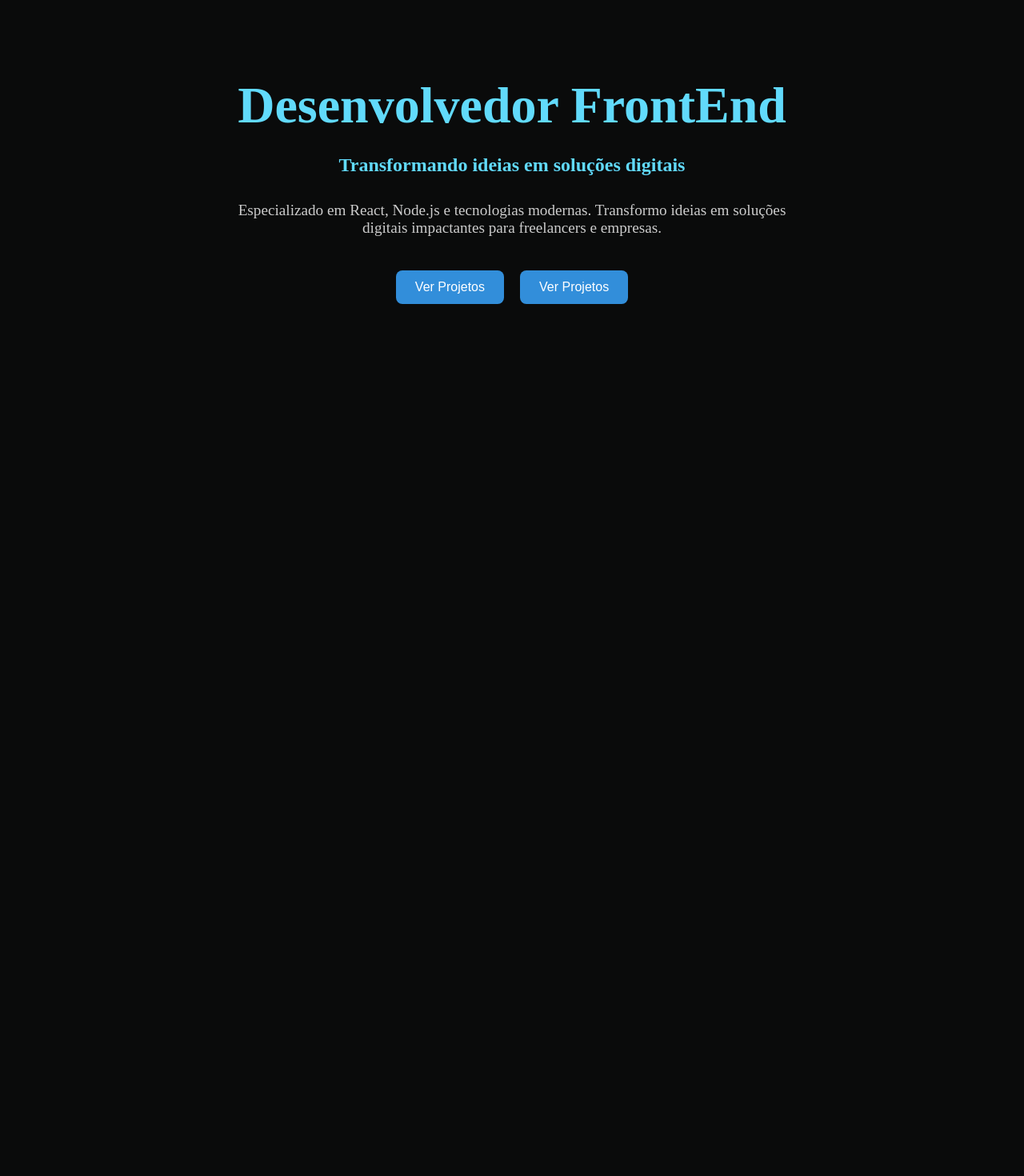
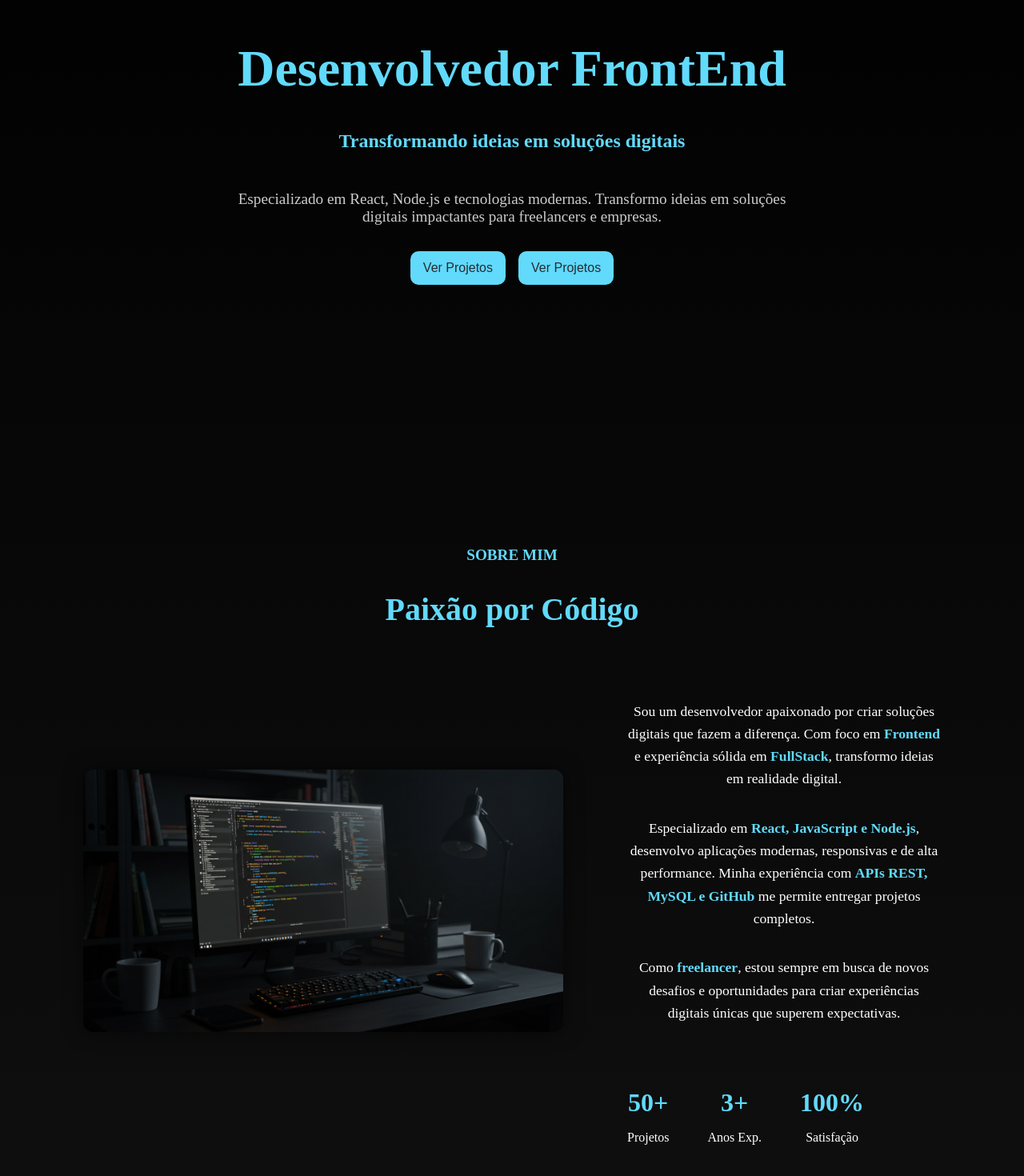
Before and after one commit to andrewklayverr/portfolio-dev, a React (Vite) app in the folder my-app/: page / in a window 1280 px wide. Shown: the part 224-1694 px from the top of the page at 80% size. Before the commit the page ends 880 px from the top, so only its background shows below. Built offline with nearby package versions, Linux system fonts and the light colour scheme.

Commit message:
sobremim + apresentação

```diff
--- a/my-app/src/App.css
+++ b/my-app/src/App.css
@@ -5,6 +5,7 @@
   text-align: center;
 }
 
+
 body {
- background-color: #0A0B0B;
+  background: linear-gradient(to bottom, #000, #111); /* só um exemplo */
 }
--- a/my-app/src/components/landingpage.jsx
+++ b/my-app/src/components/landingpage.jsx
@@ -2,6 +2,7 @@ import React from "react";
 import MenuBar from './sections/menu-bar';
 import './landingpage.css';
 import SobreMim from "./sections/sobremim";
+import Apresentação from "./sections/apresentação";
 
 const LandingPage = () => {
     return (
@@ -10,6 +11,7 @@ const LandingPage = () => {
             <section className="landing-page">
             <MenuBar />
             <SobreMim />
+            <Apresentação />
 
         </section>
     );
--- /dev/null
+++ b/my-app/src/components/sections/Styles/apresentação.css
@@ -0,0 +1,88 @@
+.apresentação-container {
+  padding: 8rem 2rem;
+  margin-top: 10rem;
+}
+
+.apresentação-content {
+  display: flex;
+  align-items: center;
+  justify-content: center;
+  gap: 3rem;
+  max-width: 1200px;
+  margin: 0 auto;
+
+}
+
+.apresentação-image img {
+  width: 600px;
+  border-radius: 12px;
+  box-shadow: 0px 0px 25px rgba(0, 0, 0, 0.5);
+}
+
+
+.apresentação-info {
+  display: flex;
+  flex-direction: column;
+  justify-content: center;
+  align-items: flex-start; /* alinha texto e stats à esquerda */
+  padding-left: 2rem;
+  margin-top: 3rem;
+}
+
+.apresentação-title {
+  color: #61dafb;
+  font-size: 1.2rem;
+  margin-bottom: 0.5rem;
+}
+
+.apresentação-subtitle {
+  color: #61dafb;
+  font-size: 2.5rem;
+  margin-bottom: 1.5rem;
+}
+
+.apresentação-text {
+  color: #ffffff;
+  font-size: 1.1rem;
+  margin-bottom: 1rem;
+  line-height: 1.6;
+}
+
+.highlight {
+  color: #61dafb;
+  font-weight: bold;
+}
+
+.apresentação-stats {
+  display: flex;
+  gap: 3rem; /* espaço entre os blocos */
+  margin-top: 2rem;
+}
+
+.apresentação-stats div {
+  text-align: center;
+}
+
+.apresentação-stats h3 {
+  color: #61dafb;
+  font-size: 2rem;
+  margin-bottom: 0.5rem;
+}
+
+.apresentação-stats p {
+  color: #ffffff;
+  font-size: 1rem;
+}
+
+@media (max-width: 900px) {
+  .apresentação-content {
+    flex-direction: column;
+    text-align: center;
+  }
+
+  .apresentação-image img {
+    width: 300px;
+  }
+
+
+}
--- a/my-app/src/components/sections/Styles/sobremim.css
+++ b/my-app/src/components/sections/Styles/sobremim.css
@@ -1,15 +1,55 @@
-.btn {
-  background-color: #328eda; /* Azul personalizado */
-  color: #fff;
-  padding: 0.75rem 1.5rem;
-  border: none;
-  border-radius: 0.5rem;
-  cursor: pointer;
-  font-size: 1rem;
-  flex-direction: row;
-  margin: 10px;
+section {
+  padding: 10rem 2rem;
 }
 
+
 .sobremim-container {
-  margin-top: 5rem;
+  height: 50vh;
+  display: flex;
+  flex-direction: column;
+  justify-content: center;
+  align-items: center;
+  text-align: center;
+  padding: 0;
 }
+
+
+.btn-group {
+  display: flex;
+  margin-top: 2rem;
+}
+
+.sobremim-container .btn {
+  background-color: #61dafb;
+  color: #282c34;
+  border: none;
+  padding: 0.75rem 1rem;
+  font-size: 1rem;
+  border-radius: 10px;
+  cursor: pointer;
+  transition: transform 0.2s ease;
+  margin: 0 0.5rem;
+}
+
+.sobremim-container .btn:hover {
+  transform: scale(1.05);
+}
+
+.sobremim-title {
+  color: #61dafb;
+  font-size: 4rem;
+  margin-bottom: 1rem;
+}
+
+.sobremim-subtitle {
+  color: #61dafb;
+  font-size: 1.5rem;
+  margin-bottom: 1rem;
+}
+
+.sobremim-description {
+  color: #ccc;
+  max-width: 700px;
+  margin: 2rem auto;
+  font-size: 1.2rem;
+}
--- /dev/null
+++ b/my-app/src/components/sections/apresentação.jsx
@@ -0,0 +1,62 @@
+import './Styles/apresentação.css';
+import React from "react";
+import foto from '../../assets/foto.jpg';
+
+
+
+export default function Apresentacao() {
+  return (
+    <section className="apresentação-container">
+          <div className='apresentação-topo'>
+         <h3 className="apresentação-title">SOBRE MIM</h3>
+          <h2 className="apresentação-subtitle">Paixão por Código</h2>
+        </div>
+
+      <div className="apresentação-content">
+        <div className="apresentação-image">
+          <img src={foto} alt="Sobre Mim" />
+        </div>
+
+        <div className="apresentação-info">
+          <p className="apresentação-text">
+            Sou um desenvolvedor apaixonado por criar soluções digitais que fazem
+            a diferença. Com foco em{" "}
+            <span className="highlight">Frontend</span> e experiência sólida em{" "}
+            <span className="highlight">FullStack</span>, transformo ideias em
+            realidade digital.
+          </p>
+
+          <p className="apresentação-text">
+            Especializado em{" "}
+            <span className="highlight">React, JavaScript e Node.js</span>,
+            desenvolvo aplicações modernas, responsivas e de alta performance.
+            Minha experiência com{" "}
+            <span className="highlight">APIs REST, MySQL e GitHub</span> me
+            permite entregar projetos completos.
+          </p>
+
+          <p className="apresentação-text">
+            Como <span className="highlight">freelancer</span>, estou sempre em
+            busca de novos desafios e oportunidades para criar experiências
+            digitais únicas que superem expectativas.
+          </p>
+
+          <div className="apresentação-stats">
+            <div>
+              <h3>50+</h3>
+              <p>Projetos</p>
+            </div>
+            <div>
+              <h3>3+</h3>
+              <p>Anos Exp.</p>
+            </div>
+            <div>
+              <h3>100%</h3>
+              <p>Satisfação</p>
+            </div>
+          </div>
+        </div>
+      </div>
+    </section>
+  );
+}
--- a/my-app/src/components/sections/sobremim.jsx
+++ b/my-app/src/components/sections/sobremim.jsx
@@ -2,22 +2,24 @@ import React from "react";
 import './Styles/sobremim.css';
 
 const SobreMim = () => (
-    <section id="sobre-mim" style={{ padding: "4rem 0", textAlign: "center" }}>
-        <h2 style={{ color: "#61dafb", fontSize: "4rem", marginBottom: "1rem" }}>
+    <section className="sobremim-container">
+        <h2 className="sobremim-title">
             Desenvolvedor FrontEnd
         </h2>
-        <h3 style={{ color: "#61dafb", fontSize: "1.5rem", marginBottom: "1rem" }}>
+        <h3 className="sobremim-subtitle">
             Transformando ideias em soluções digitais
         </h3>
-        <p style={{ color: "#ccc", maxWidth: 700, margin: "2rem", fontSize: "1.2rem" }}>
+        <p className="sobremim-description">
            Especializado em React, Node.js e tecnologias modernas. Transformo ideias em soluções digitais impactantes para freelancers e empresas.
         </p>
+        <div className="btn-container">
             <button className="btn">
                 Ver Projetos
             </button>
             <button className="btn">
                 Ver Projetos
             </button>
+        </div>
     </section>
 );
 
```
Also changed, not shown: my-app/src/assets/foto.jpg (added). Lines whose indentation alone changed are shown as unchanged.
